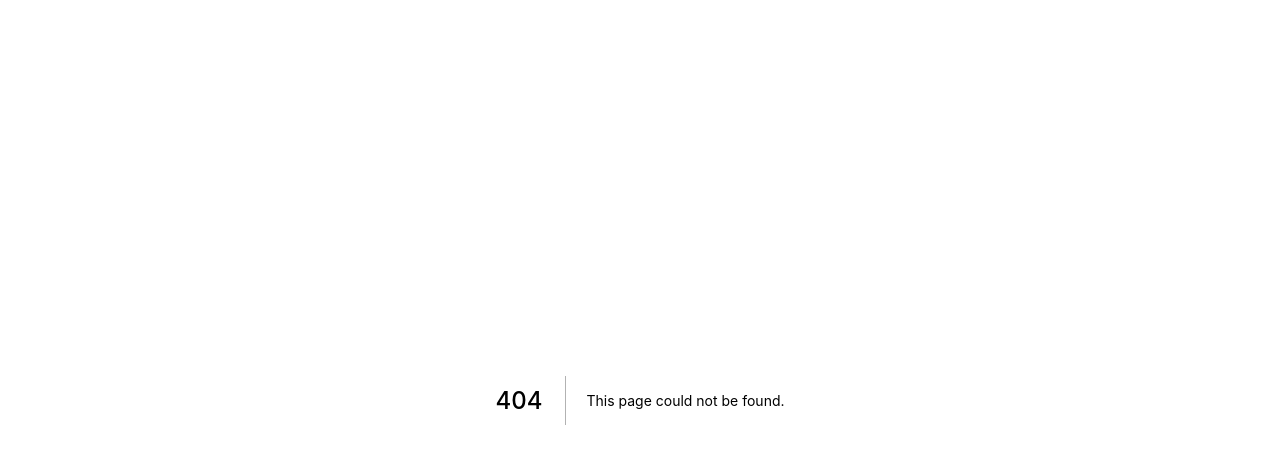
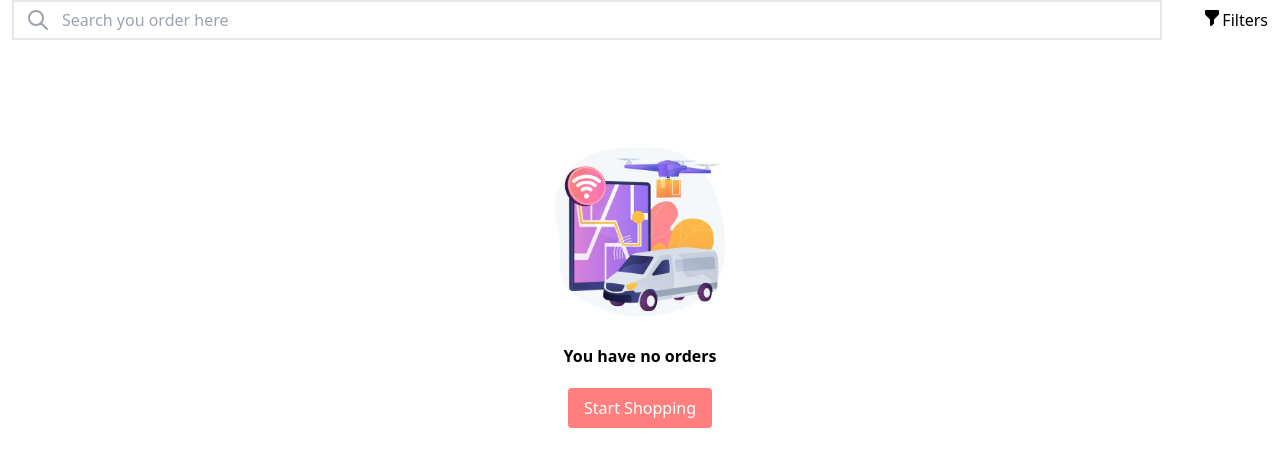
Before and after one commit to 48Squares/webmeds-frontend, a Next.js app: page /myorder in a window 1280 px wide. Before the commit this address had no page. Shown: the top 466 px of the page. Built offline with nearby package versions, Linux system fonts and the light colour scheme.

Commit message:
Add noorder and myorder screen

```diff
--- /dev/null
+++ b/pages/myorder.js
@@ -0,0 +1,30 @@
+export default function myorder() {
+    return (
+        <div>
+            <div className="flex px-3 items-center">
+                <div className="flex border-2 flex-grow px-3 mr-10 h-10 justify-center items-center">
+                    <svg xmlns="http://www.w3.org/2000/svg" className="h-6 w-6 text-gray-400" fill="none" viewBox="0 0 24 24" stroke="currentColor">
+                        <path strokeLinecap="round" strokeLinejoin="round" strokeWidth={2} d="M21 21l-6-6m2-5a7 7 0 11-14 0 7 7 0 0114 0z" />
+                    </svg>
+
+                    <input type="text" placeholder="Search you order here" className="flex-grow border-none px-3" />
+                </div>
+                <div className="flex">
+                    <svg xmlns="http://www.w3.org/2000/svg" className="h-5 w-5 flex justify-between" viewBox="0 0 20 20" fill="currentColor">
+                        <path fillRule="evenodd" d="M3 3a1 1 0 011-1h12a1 1 0 011 1v3a1 1 0 01-.293.707L12 11.414V15a1 1 0 01-.293.707l-2 2A1 1 0 018 17v-5.586L3.293 6.707A1 1 0 013 6V3z" clipRule="evenodd" />
+                    </svg>
+                    <span>Filters</span>
+                </div>
+            </div>
+            <div className="flex justify-center mt-20">
+                <img src={"/noorder.jpg"} className=" h-56 w-56" />
+            </div>
+            <div className="flex justify-center">
+                <span><b>You have no orders</b></span>
+            </div>
+            <div className="flex justify-center mt-5">
+                <button className="bg-regal-blue text-white py-2 rounded px-4" >Start Shopping</button>
+            </div>
+        </div>
+    );
+}
--- a/tailwind.config.js
+++ b/tailwind.config.js
@@ -5,7 +5,7 @@ module.exports = {
         extend: {
             colors: {
                 // 'regal-blue': '#2874f0',
-                'regal-blue': '#ee82ee'
+                'regal-blue': 'hsla(0, 100%, 50%, 0.5)'
             }
         }
     },
```
Also changed, not shown: public/noorder.jpg (added).
